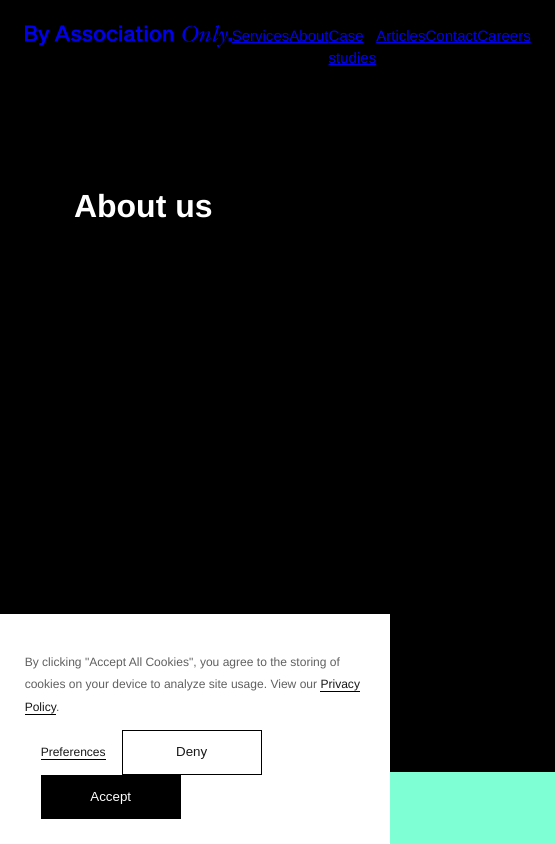
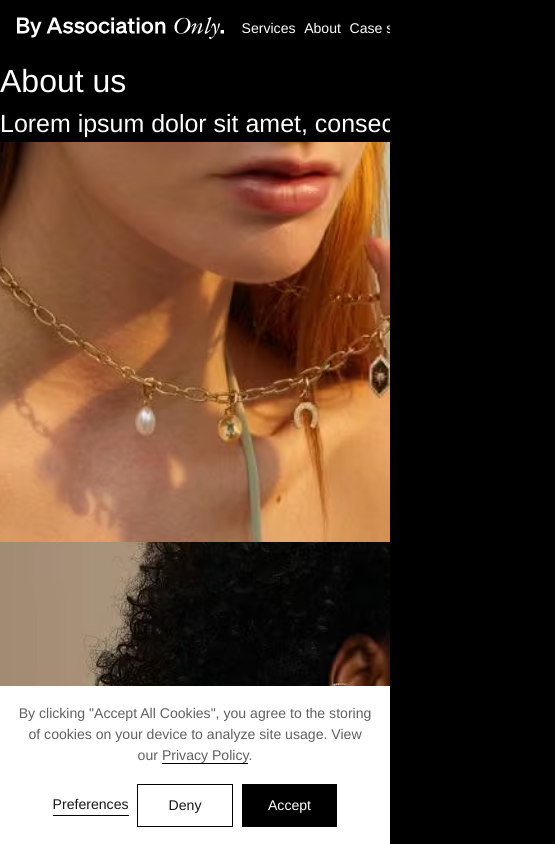
Before and after one commit to MarionCorvez/byassociationonly, a Next.js app: page /about-us in a window 390 px wide. Shown: the whole page, 555 px wide, since content can reach past the window. Built offline with nearby package versions, Linux system fonts and the light colour scheme.

Commit message:
Step 4.1: Create CookieBanner

```diff
--- a/src/app/(pages)/about-us/page.tsx
+++ b/src/app/(pages)/about-us/page.tsx
@@ -1,4 +1,5 @@
 import type { Metadata } from "next";
+import Image from "next/image";
 
 export const metadata: Metadata = {
   title: "About us - By Association Only's website reproduction",
@@ -9,11 +10,111 @@ export const metadata: Metadata = {
 export default function About() {
   return (
     <>
-      <main>
-        <section>
-          <h2 className="heading-2">About us</h2>
+      <section>
+        <h2 className="heading-2">About us</h2>
+        <h3 className="heading-3">
+          Lorem ipsum dolor sit amet, consectetur adipiscing elit.
+        </h3>
+        <section className="card-container">
+          <Image
+            className=""
+            src="/images/miyu-p-500.avif"
+            alt=""
+            width={500}
+            height={312}
+            priority
+          />
+          <Image
+            className=""
+            src="/images/transcode-poster-00004.avif"
+            alt=""
+            width={720}
+            height={720}
+            priority
+          />
+          <Image
+            className=""
+            src="/images/astrid_banner-p-800.avif"
+            alt=""
+            width={800}
+            height={455}
+            priority
+          />
         </section>
-      </main>
+        <section className="flex--50">
+          <div>
+            <Image
+              className=""
+              src="/images/miyu-p-500.avif"
+              alt=""
+              width={500}
+              height={312}
+              priority
+            />
+          </div>
+          <div>
+            <Image
+              className=""
+              src="/images/astrid_banner-p-800.avif"
+              alt=""
+              width={800}
+              height={455}
+              priority
+            />
+          </div>
+          <div>
+            <Image
+              className=""
+              src="/images/bridal-p-500.avif"
+              alt=""
+              width={500}
+              height={291}
+              priority
+            />
+          </div>
+        </section>
+        <div className="flex-auto">
+          <p className="theme--brand">
+            Lorem ipsum dolor sit amet, consectetur adipiscing elit. Donec
+            sollicitudin orci leo. Sed posuere, quam eget convallis bibendum,
+            arcu dui suscipit purus, eu efficitur nunc mauris a tellus.
+            Curabitur eu nisl nec sapien vulputate interdum. Proin risus augue,
+            molestie sit amet nibh vitae, ornare porta mi. Curabitur fermentum
+            cursus ex.
+          </p>
+          <p className="theme--light">
+            Lorem ipsum dolor sit amet, consectetur adipiscing elit. Donec
+            sollicitudin orci leo. Sed posuere, quam eget convallis bibendum,
+            arcu dui suscipit purus, eu efficitur nunc mauris a tellus.
+            Curabitur eu nisl nec sapien vulputate interdum. Proin risus augue,
+            molestie sit amet nibh vitae, ornare porta mi. Nam luctus est et
+            nunc dignissim, et facilisis tortor malesuada. Nullam quis sapien
+            vestibulum, tempus nunc non, pulvinar enim. Donec eget lorem
+            viverra, placerat erat at, suscipit lectus. Proin eleifend urna
+            vestibulum velit vulputate molestie. Curabitur fermentum cursus ex.
+            Lorem ipsum dolor sit amet, consectetur adipiscing elit. Donec
+            sollicitudin orci leo. Sed posuere, quam eget convallis bibendum,
+            arcu dui suscipit purus, eu efficitur nunc mauris a tellus.
+            Curabitur eu nisl nec sapien vulputate interdum. Proin risus augue,
+            molestie sit amet nibh vitae, ornare porta mi. Nam luctus est et
+            nunc dignissim, et facilisis tortor malesuada. Nullam quis sapien
+            vestibulum, tempus nunc non, pulvinar enim. Donec eget lorem
+            viverra, placerat erat at, suscipit lectus. Proin eleifend urna
+            vestibulum velit vulputate molestie. Curabitur fermentum cursus ex.
+          </p>
+          <p className="theme--brand">
+            Lorem ipsum dolor sit amet, consectetur adipiscing elit. Donec
+            sollicitudin orci leo. Sed posuere, quam eget convallis bibendum,
+            arcu dui suscipit purus, eu efficitur nunc mauris a tellus.
+            Curabitur eu nisl nec sapien vulputate interdum. Proin risus augue,
+            molestie sit amet nibh vitae, ornare porta mi. Nam luctus est et
+            nunc dignissim, et facilisis tortor malesuada. Nullam quis sapien
+            vestibulum, tempus nunc non, pulvinar enim. Donec eget lorem
+            viverra, placerat erat at, suscipit lectus. Proin eleifend urna
+            vestibulum velit vulputate molestie. Curabitur fermentum cursus ex.
+          </p>
+        </div>
+      </section>
     </>
   );
 }
--- a/src/components/CookieBanner/index.scss
+++ b/src/components/CookieBanner/index.scss
@@ -1,44 +1,50 @@
 @use "../../styles/abstracts/index.scss" as a;
 
-// className={styles.cookie-banner}
+aside {
+  position: fixed;
+  bottom: 0;
+  width: 100vw;
+  //transform: translateY(115px);
+}
 
 .cookie-banner {
-  position: absolute;
-  bottom: 0;
-  width: 100%; // check
+  --gap: var(--s-base);
+  --inset: var(--s-base);
+  --justify: space-between;
   font-size: var(--f-sm);
-  @extend %flex;
-  gap: var(--outset-s);
-
+  @extend %flex-auto;
+  // justify-content: space-between;
   :where(.link) {
     --foreground: var(--thamar-black);
     border-bottom: 1px solid var(--black);
-    font-weight: 200;
-    text-decoration: none;
   }
 
   :where(.content) {
     --foreground: var(--kettleman);
-    flex: 1 1 60%;
+    text-align: center;
+    @include a.bp(medium) {
+      text-align: left;
+    }
   }
 
   :where(.actions) {
+    --gap: var(--s-sm);
+    --justify: flex-end;
     @extend %flex;
-    flex: 1 1 40%;
-    > :where(*) {
-      margin-left: 1rem;
+    display: flex;
+    justify-content: center;
+    align-items: center;
+    gap: var(--gap);
+    @include a.bp(medium) {
+      justify-content: var(--justify);
     }
-
     :where(.button) {
       border: 1px solid var(--black);
-      text-align: center;
-      min-width: 8.75rem;
       padding: 0.625rem 1.25rem;
-      cursor: pointer;
-      line-height: inherit;
-      display: inline-block;
-    }
-    :where(.is--dark) {
+      min-width: clamp(5.75rem, calc(4.659rem + 5.455vw), 8.75rem);
+      @include a.bp(large) {
+        // min-width: 8.75rem;
+      }
     }
   }
 }
--- a/src/components/Header/index.scss
+++ b/src/components/Header/index.scss
@@ -1,65 +1,18 @@
 @use "../../styles/abstracts/index.scss" as a;
 
-.nav-brand {
+.header-container {
+  --inset: var(--s-base);
+  --gap: var(--s-base);
+  --justify: space-between;
+  font-size: var(--f-sm);
+  @extend %flex-main;
 }
 
-.container {
-  // background-color: a.$primary-color;
-  gap: var(--padding-xs);
-  align-items: center;
-  padding: var(--padding-s);
-}
-
-.title {
-  text-transform: lowercase;
-}
-
-.availability {
-  padding-top: var(--padding-xs);
-}
-
-@media screen and (width > 1024px) {
-  .heading {
-    display: flex;
-    justify-content: space-between;
-    align-items: center;
-    width: 75%;
-  }
-  .availability {
-    padding-top: 0;
-  }
-}
-
-/* Heading animation */
-@media (prefers-reduced-motion: no-preference) {
-  .title {
-    animation: 0.7s cubic-bezier(0.215, 0.61, 0.355, 1) 0.7s 1 normal both
-      running expand;
-  }
-
-  @-webkit-keyframes expand {
-    0% {
-      letter-spacing: -0.5em;
-      opacity: 0;
-    }
-    50% {
-      opacity: 0.5;
-    }
-    100% {
-      opacity: 1;
-    }
-  }
-  @keyframes expand {
-    0% {
-      letter-spacing: -0.5em;
-      opacity: 0;
-    }
-    50% {
-      opacity: 0.5;
-    }
-    100% {
-      opacity: 1;
-    }
+.nav-main {
+  --gap: var(--s-sm);
+  @extend %flex--between;
+  :where(a:hover) {
+    opacity: 0.6;
   }
 }
 
--- a/src/components/Header/index.tsx
+++ b/src/components/Header/index.tsx
@@ -5,17 +5,17 @@ import SvgLogo from "@/components/ui/SvgLogo";
 
 export default function Header() {
   return (
-    <header className="theme--anthracite grid-50">
+    <header className="header-container">
       <Link href={"/"}>
         <SvgLogo />
       </Link>
-      <nav className="flex--between screen">
+      <nav className="nav-main">
         <Link href={"/services"}>Services</Link>
         <Link href={"/about-us"}>About</Link>
         <Link href={"/case-studies"}>Case studies</Link>
         <Link href={"/articles"}>Articles</Link>
         <Link href={"/contact"}>Contact</Link>
-        <Link href={"/careers"} className="flex--self">
+        <Link href={"/careers"} className="link--self">
           Careers
         </Link>
       </nav>
--- a/src/styles/abstracts/_layout.scss
+++ b/src/styles/abstracts/_layout.scss
@@ -5,42 +5,66 @@
 */
 
 :root {
-  --inset: clamp(2rem, calc(1.273rem + 3.636vw), 4rem);
-  --gap: clamp(2rem, calc(1.273rem + 3.636vw), 4rem)
-    clamp(1rem, calc(0.636rem + 1.818vw), 2rem);
-  --outset-s: clamp(1rem, calc(0.636rem + 1.818vw), 2rem);
-  --outset-m: clamp(1rem, calc(0.273rem + 3.636vw), 3rem);
-  --outset-l: clamp(2rem, calc(1.273rem + 3.636vw), 4rem);
+  --screen: 1024px;
+  --s-sm: clamp(0.5rem, calc(0.318rem + 0.909vw), 1rem);
+  --s-base: clamp(1rem, calc(0.636rem + 1.818vw), 2rem);
+  --s-md: clamp(1.5rem, calc(1.318rem + 0.909vw), 2rem);
+  --s-lg: clamp(1.5rem, calc(0.955rem + 2.727vw), 3rem);
+  --s-xl: clamp(2rem, calc(1.273rem + 3.636vw), 4rem);
+  --s-xxl: clamp(3rem, calc(1.909rem + 5.455vw), 6rem);
 }
 
-/* $Card
+/* $Global
    ==================================== */
 
+html,
 body {
+  overflow-x: hidden;
+  height: 100%;
+}
+
+body {
+  min-width: 300px;
   display: grid;
   grid-template-rows: auto 1fr auto;
-  min-height: 100vh;
+  position: relative;
+  overscroll-behavior: none;
   margin: 0;
-  position: relative;
 }
 
-.screen {
+/* Set display: none on line reaks used as spacing
+   prevent CMS users from using extra line breaks for spacing */
+br + br {
+  display: none;
+}
+
+.layout--center {
+  --outset: 0 auto;
+  width: var(--screen);
+}
+
+.layout--full {
+  --inset: 0;
 }
 
 header,
 main,
 section,
+article,
+aside,
 footer {
-  --outset: clamp(1.5rem, calc(1.318rem + 0.909vw), 2rem);
+  /*
+  --inset: var(--s-xl);
+  --outset: var(--s-md);
+  */
+
   box-sizing: border-box;
-  padding: var(--outset);
+  padding: var(--inset);
+  margin: var(--outset);
 }
 
-.section--full {
-  --outset: 0;
-}
-
-// Breakpoints
+/* $Breakpoints
+   ==================================== */
 
 @mixin bp($point) {
   @if $point == large {
@@ -63,34 +87,80 @@ footer {
 
 // add containers bp
 
-/* $Card
+/* $Flex
    ==================================== */
+
+// OK
+%flex-main {
+  display: flex;
+  flex-wrap: wrap;
+  align-items: center;
+  gap: var(--gap);
+  @include bp(medium) {
+    justify-content: var(--justify);
+  }
+}
+
+%flex-auto {
+  //--gap: var(--s-sm);
+  --basis: 320px;
+  display: flex;
+  flex-wrap: wrap;
+  //justify-content: center;
+  //align-items: center;
+  gap: var(--gap);
+  @include bp(medium) {
+    justify-content: var(--justify);
+  }
+  > :where(*) {
+    flex: 1 1 var(--basis);
+  }
+}
 
 %flex {
   @include bp(large) {
     display: flex;
+    flex-wrap: wrap;
     justify-content: space-between;
     align-items: center;
+    gap: var(--gap);
   }
 }
 // .section_footer {@extend %flex;}
 
-%wrapper-grid {
-  display: grid;
-  gap: 2rem;
+/* $Grid
+   ==================================== */
+
+%grid-cols {
+  /*   --cols: 2;
+  --rows: auto; */
+  @include bp(large) {
+    display: grid;
+    gap: var(--gap);
+    grid-template-columns: repeat(var(--cols), 1fr);
+    grid-template-rows: repeat(var(--rows), 1fr);
+  }
 }
 
-.section-footer {
-  background-color: blue;
-  @extend %wrapper-grid;
+// OK
+%grid-auto {
+  display: grid;
+  gap: var(--gap);
+  grid-template-columns: repeat(auto-fit, minmax(min(var(--basis), 100%), 1fr));
+  > :where(*) {
+    max-height: var(--basis);
+  }
 }
-.grid-50 {
-  display: grid;
-  grid-template-columns: 1fr 1fr;
+
+// OK
+.card-container {
+  --basis: 400px;
+  @extend %grid-auto;
 }
 
 .grid-75 {
   display: grid;
+  gap: var(--gap);
   grid-template-columns: 75% 25%; // 3fr 1fr
 }
 
@@ -98,12 +168,12 @@ footer {
 
 .media {
   display: grid;
+  gap: var(--gap);
   grid-template-columns: fit-content(200px) 1fr;
   grid-template-rows: 1fr auto;
   grid-template-areas:
     "image content"
     "image footer";
-  grid-gap: 20px;
   margin-bottom: 4em;
 }
 
@@ -111,6 +181,7 @@ footer {
   --cols: 2;
   --rows: 2;
   display: grid;
+  gap: var(--gap);
   grid-template-columns: repeat(var(--cols), 1fr);
   grid-template-rows: repeat(var(--rows), 1fr);
 
@@ -130,6 +201,7 @@ footer {
   --grid-min-col-size: 400px;
   --grid-flow-spacing: 2rem;
   display: grid;
+  gap: var(--gap);
   grid-template-columns: repeat(
     auto-fit,
     minmax(min(var(--grid-min-col-size), 100%), 1fr)
@@ -143,29 +215,17 @@ footer {
 
 .grid-3 {
   display: grid;
-  gap: 20px;
+  gap: var(--gap);
 
   @container container-grid (width > calc(170px * 3)) {
     grid-template-columns: repeat(3, 1fr);
   }
 }
 
-// Center an item
-.grid-center {
-  display: grid;
-  place-content: center;
-}
-
-.flex-center {
-  display: flex;
-  align-items: center;
-  justify-content: center;
-}
-
 .calendar {
   display: grid;
+  gap: var(--gap);
   grid-template-columns: repeat(7, 1fr);
-  gap: 4px;
   > :where(div) {
     justify-self: stretch;
   }
@@ -174,37 +234,51 @@ footer {
 /* $Card
    ==================================== */
 
-.flex--between {
+// 3 cols
+.flex-auto {
+  --gap: var(--s-sm);
+  --basis: 320px;
+  display: flex;
+  flex-wrap: wrap;
+  gap: var(--gap);
+  > :where(*) {
+    flex: 1 1 var(--basis);
+  }
+}
+
+.flex--50 {
+  display: flex;
+  flex-wrap: wrap;
+  gap: var(--gap);
+  max-height: 400px;
+  > :where(div) {
+    flex: 1 1 50%;
+    min-width: 320px;
+    max-width: 50%;
+    overflow: hidden;
+  }
+}
+
+/* $Helpers
+   ==================================== */
+
+%grid--centered {
+  display: grid;
+  place-content: center;
+}
+
+%flex--centered {
+  display: flex;
+  align-items: center;
+  justify-content: center;
+}
+
+%flex--between {
   display: flex;
   justify-content: space-between;
+  gap: var(--gap);
 }
 
-.flex--self {
+%flex--self {
   margin-left: auto;
 }
-
-// 3 cols
-.container {
-  display: flex;
-}
-
-.container > * {
-  margin: 0 10px;
-  flex: 1;
-}
-
-// Sticky footer
-.wrapper-full {
-  min-height: 100%;
-  display: grid;
-  grid-template-rows: auto 1fr auto;
-}
-
-// Push an item
-.main-nav {
-  display: flex;
-}
-
-.push {
-  margin-left: auto;
-}
--- a/src/styles/abstracts/_theme.scss
+++ b/src/styles/abstracts/_theme.scss
@@ -17,6 +17,7 @@
   --dark-tone-ink: rgb(18, 18, 18);
   --speed-light: rgb(246, 244, 239);
   --black-chestnut-oak: rgb(36, 35, 31);
+  --amaranth-deep-purple: rgb(165, 49, 105);
 }
 
 body /* theme--dark */,
@@ -26,6 +27,7 @@ body /* theme--dark */,
 .theme--speed-light,
 button,
 p,
+a,
 .link {
   color: var(--foreground);
   background-color: var(--background);
@@ -47,8 +49,12 @@ body,
   --background: light-dark(var(--white), var(--thamar-black));
 }
 
-.theme--brand,
 .theme--speed-light {
   --foreground: light-dark(var(--dark-tone-ink), var(--white-smoke));
   --background: light-dark(var(--speed-light), var(--black-chestnut-oak));
 }
+
+.theme--brand {
+  --foreground: var(--white-smoke);
+  --background: var(--amaranth-deep-purple);
+}
--- a/src/styles/abstracts/_typography.scss
+++ b/src/styles/abstracts/_typography.scss
@@ -5,7 +5,7 @@
 */
 
 :root {
-  --f-sm: clamp(0.75rem, 0.26vi + 0.69rem, 0.89rem);
+  --f-sm: clamp(0.88rem, 0.34vi + 0.79rem, 1.06rem); // 14
   --f-base: clamp(0.94rem, 0.45vi + 0.82rem, 1.19rem); // body - 15
   --f-md: clamp(1.13rem, 0.11vi + 1.1rem, 1.19rem); // h4 - 18
   --f-lg: clamp(1.56rem, 1vi + 1.31rem, 2.11rem); // h3 - 25
@@ -13,11 +13,59 @@
   --f-xxl: clamp(2.5rem, 0.76vi + 2.31rem, 2.92rem); // h1 - 40
 }
 
+html {
+  font-family: Avenir, Helvetica, Arial, sans-serif;
+  font-size: 100%;
+  font-size: 16px;
+  font-synthesis: none;
+  font-smooth: always;
+  -webkit-font-smoothing: subpixel-antialiased;
+  -moz-osx-font-smoothing: auto;
+  -moz-text-size-adjust: none;
+  -webkit-text-size-adjust: none;
+  text-size-adjust: none;
+}
+
 body {
-  font-family: Helvetica, sans-serif;
   font-size: var(--f-base);
   font-weight: 200;
-  line-height: 150%;
+  line-height: 1.5;
+}
+
+h1,
+h2,
+h3,
+h4,
+h5,
+h6,
+p,
+a,
+ul,
+li {
+  padding: 0;
+  margin: 0;
+  //line-height: 1.1;
+  font-weight: inherit;
+  /* Avoid text overflow */
+  overflow-wrap: break-word;
+}
+
+h1,
+h2,
+h3,
+h4,
+h5,
+h6 {
+  /* Stronger effect than 'pretty'. Attempts to make each line of text the same length */
+  text-wrap: balance;
+}
+
+p,
+strong,
+li,
+figcaption {
+  /* Prevents orphans (ensures the final line of text has at least two words). */
+  text-wrap: pretty;
 }
 
 .heading-1 {
--- a/src/styles/globals.scss
+++ b/src/styles/globals.scss
@@ -12,14 +12,115 @@
   ========================================
 */
 
-/* 1...............................Base */
-/* 2..............................Reset */
+/* 1.............................Medias */
+/* 2..............................Links */
+/* 3...............................Misc */
 
-/*
-  ========================================
-  $Base
-  ========================================
-*/
+/* $Medias
+   ==================================== */
+
+/* Remove unintuitive behaviour such as gaps around media elements.  */
+img,
+picture,
+video,
+canvas,
+svg,
+iframe {
+  display: block;
+  //max-width: 100%;
+  //max-height: 100%;
+  // width: 100%;
+  min-height: 100%;
+  object-fit: cover;
+  background-repeat: no-repeat;
+  background-size: cover;
+  overflow: hidden;
+}
+
+svg {
+  flex-shrink: 0; /* Stop icon shrinking when inside a flex container */
+  max-inline-size: 100%;
+}
+
+iframe {
+  border: 0;
+  margin: 0 auto;
+  max-inline-size: 100%;
+}
+
+/* $Links & Buttons
+   ==================================== */
+
+a,
+button {
+  all: unset;
+  cursor: pointer;
+  appearance: none;
+  text-decoration: none;
+}
+
+a:link,
+a:visited,
+a:hover,
+a:active {
+  color: currentColor;
+}
+
+button {
+  text-align: center;
+}
+
+button,
+input,
+select,
+textarea,
+fieldset {
+  font-family: inherit;
+  font-size: 100%;
+  line-height: inherit;
+  box-sizing: border-box;
+  accent-color: inherit;
+  color: inherit;
+  border: none;
+  border-radius: 0;
+  background: none;
+  vertical-align: middle;
+  display: inline-block;
+}
+
+/* $Misc
+   ==================================== */
+
+ol,
+ul,
+li,
+menu {
+  list-style: none;
+}
+
+hr {
+  height: 0;
+  overflow: visible;
+}
+
+.sr-only {
+  border: 0 !important;
+  clip: rect(1px, 1px, 1px, 1px) !important;
+  -webkit-clip-path: inset(50%) !important;
+  clip-path: inset(50%) !important;
+  height: 1px !important;
+  margin: -1px !important;
+  overflow: hidden !important;
+  padding: 0 !important;
+  position: absolute !important;
+  width: 1px !important;
+  white-space: nowrap !important;
+}
+
+legend {
+  border: 0;
+  white-space: normal;
+}
 
 // import from site
 /*
@@ -93,3 +194,36 @@
 } */
 
 // end of import
+
+/* Heading animation */
+/* @media (prefers-reduced-motion: no-preference) {
+  .title {
+    animation: 0.7s cubic-bezier(0.215, 0.61, 0.355, 1) 0.7s 1 normal both
+      running expand;
+  }
+
+  @-webkit-keyframes expand {
+    0% {
+      letter-spacing: -0.5em;
+      opacity: 0;
+    }
+    50% {
+      opacity: 0.5;
+    }
+    100% {
+      opacity: 1;
+    }
+  }
+  @keyframes expand {
+    0% {
+      letter-spacing: -0.5em;
+      opacity: 0;
+    }
+    50% {
+      opacity: 0.5;
+    }
+    100% {
+      opacity: 1;
+    }
+  }
+} */
```
Also changed, not shown: 1 other file (tests, documents, lock files or other folders).
